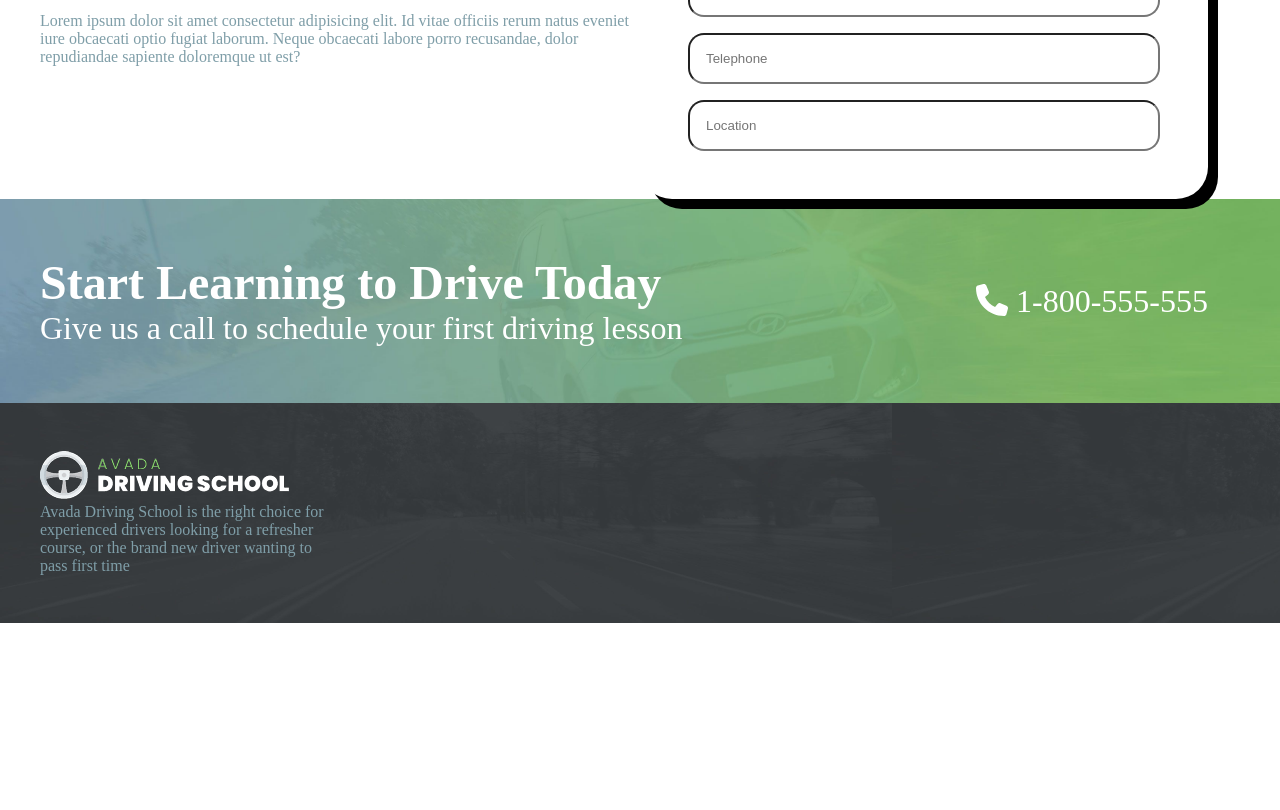
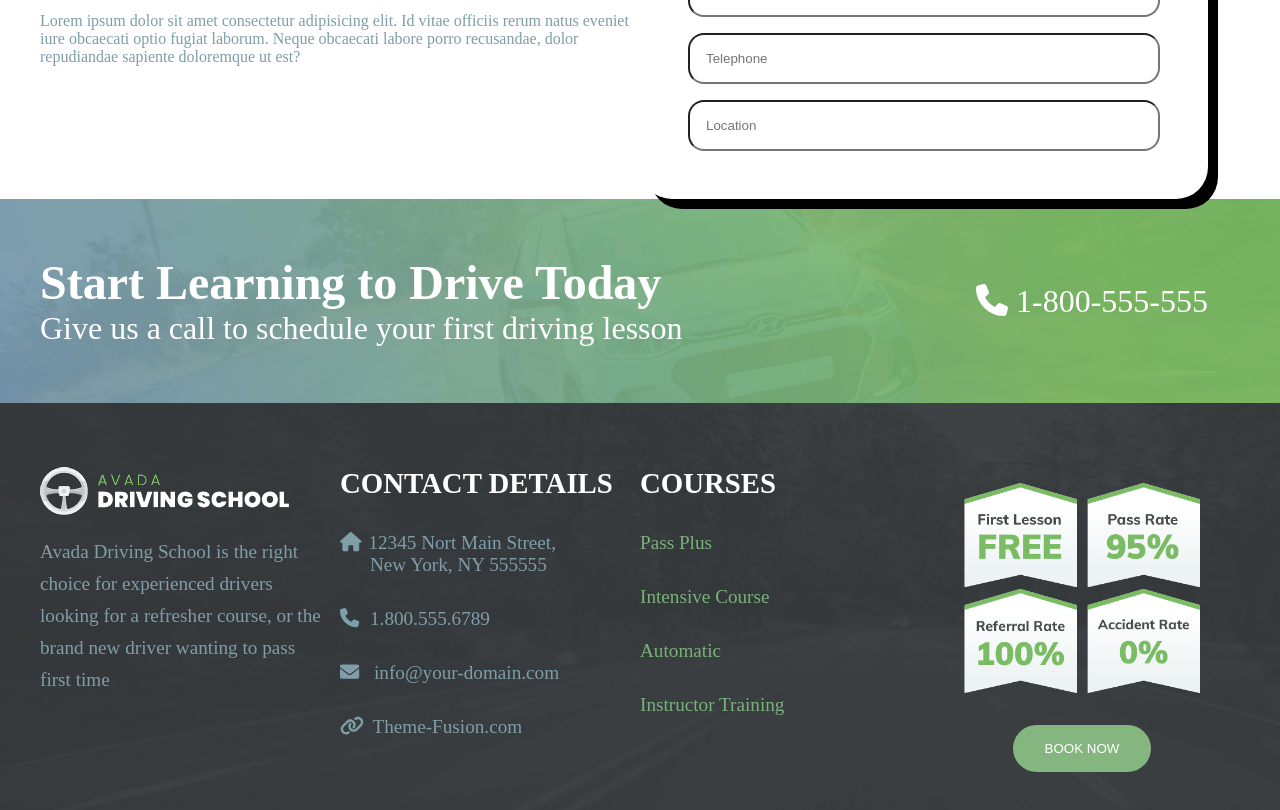
Before and after one commit to FedericoCapitani/proj-html-vuejs, a Vue app: page / in a window 1280 px wide. Shown: the part 984-1794 px from the top of the page. Before the commit the page ends 1607 px from the top, so only its background shows below. Built offline with nearby package versions, Linux system fonts and the light colour scheme.

Commit message:
complete first part footer

```diff
--- a/src/App.vue
+++ b/src/App.vue
@@ -55,13 +55,26 @@
           <p class="info">Avada Driving School is the right choice for experienced drivers looking for a refresher course, or the brand new driver wanting to pass first time</p>
         </div>
         <div class="footer_col">
-
+          <h4>CONTACT DETAILS</h4>
+          <ul>
+            <li> <font-awesome-icon :icon="['fas', 'house']" /><span style="margin-left: 2px"> 12345 Nort Main Street, </span> <p>New York, NY 555555</p> </li>
+            <li> <font-awesome-icon :icon="['fas', 'phone']" /><span style="margin-left: 6px"> 1.800.555.6789</span> </li>
+            <li> <font-awesome-icon :icon="['fas', 'envelope']" /><span style="margin-left: 10px"> info@your-domain.com</span> </li>
+            <li> <font-awesome-icon :icon="['fas', 'link']" /><span style="margin-left: 4px"> Theme-Fusion.com</span> </li>
+          </ul>
         </div>
         <div class="footer_col">
-
+          <h4>COURSES</h4>
+          <ul>
+            <li class="courses"> <span>Pass Plus</span></li>
+            <li class="courses"> <span>Intensive Course</span></li>
+            <li class="courses"> <span>Automatic</span></li>
+            <li class="courses"> <span>Instructor Training</span></li>
+          </ul>
         </div>
-        <div class="footer_col">
-
+        <div class="footer_col d_flex">
+          <img src="@/assets/img/footer-ad-grid.png" alt="ads grid" class="ads_footer">
+          <button class="btn_footer">BOOK NOW</button>
         </div>
       </div>
     </footer>
--- a/src/assets/scss/style.scss
+++ b/src/assets/scss/style.scss
@@ -142,16 +142,52 @@
 
 footer{
     background-image: url("@/assets/img/footer-background-color.jpg");
-    background-size: contain;
+    background-size: cover;
     .footer_links{
         max-width: 1200px;
         margin: 0 auto;
         background-size: contain;
-        padding: 3rem 0;
+        padding: 4rem 0;
+        column-gap: 1rem;
         .footer_col{
-            width: calc(100% / 4);
+            width: calc(100% / 4 - 1rem);
+            align-items: center;
+            flex-direction: column;
+            row-gap: 1rem;
+            font-size: 1.2rem;
             .info{
                 color: $median-dark-grey;
+                margin-top: 1rem;
+                line-height: 2rem;
+            }
+            h4{
+                color: $cube-white;
+                font-size: 1.8rem;
+                margin-bottom: 1rem;
+            }
+            ul{
+                list-style: none;
+                color: $median-dark-grey;
+                li{
+                    padding: 1rem 0;
+                }
+                p{
+                    margin-left: 30px;
+                }
+            }
+            .courses{
+                color: $cube-green;
+            }
+            .btn_footer{
+                padding: 1rem 2rem;
+                border-radius: 2rem;
+                border: none;
+                color: $cube-white;
+                background-color: $median-green;
+            }
+            .ads_footer{
+                padding: 1rem;
+                width: calc(100% - 1rem);
             }
         }
     }
--- a/src/main.js
+++ b/src/main.js
@@ -7,10 +7,11 @@ import { faPhone } from '@fortawesome/free-solid-svg-icons'
 import { faHouse } from '@fortawesome/free-solid-svg-icons'
 import { faEnvelope } from '@fortawesome/free-solid-svg-icons'
 import { faLink } from '@fortawesome/free-solid-svg-icons'
+import { faCircleRight as farCircleRight } from '@fortawesome/free-regular-svg-icons'
 
 import { FontAwesomeIcon } from '@fortawesome/vue-fontawesome'
 
-library.add(faPhone, faHouse, faEnvelope, faLink)
+library.add(faPhone, faHouse, faEnvelope, faLink, farCircleRight)
 
 Vue.component('font-awesome-icon', FontAwesomeIcon)
 
```
